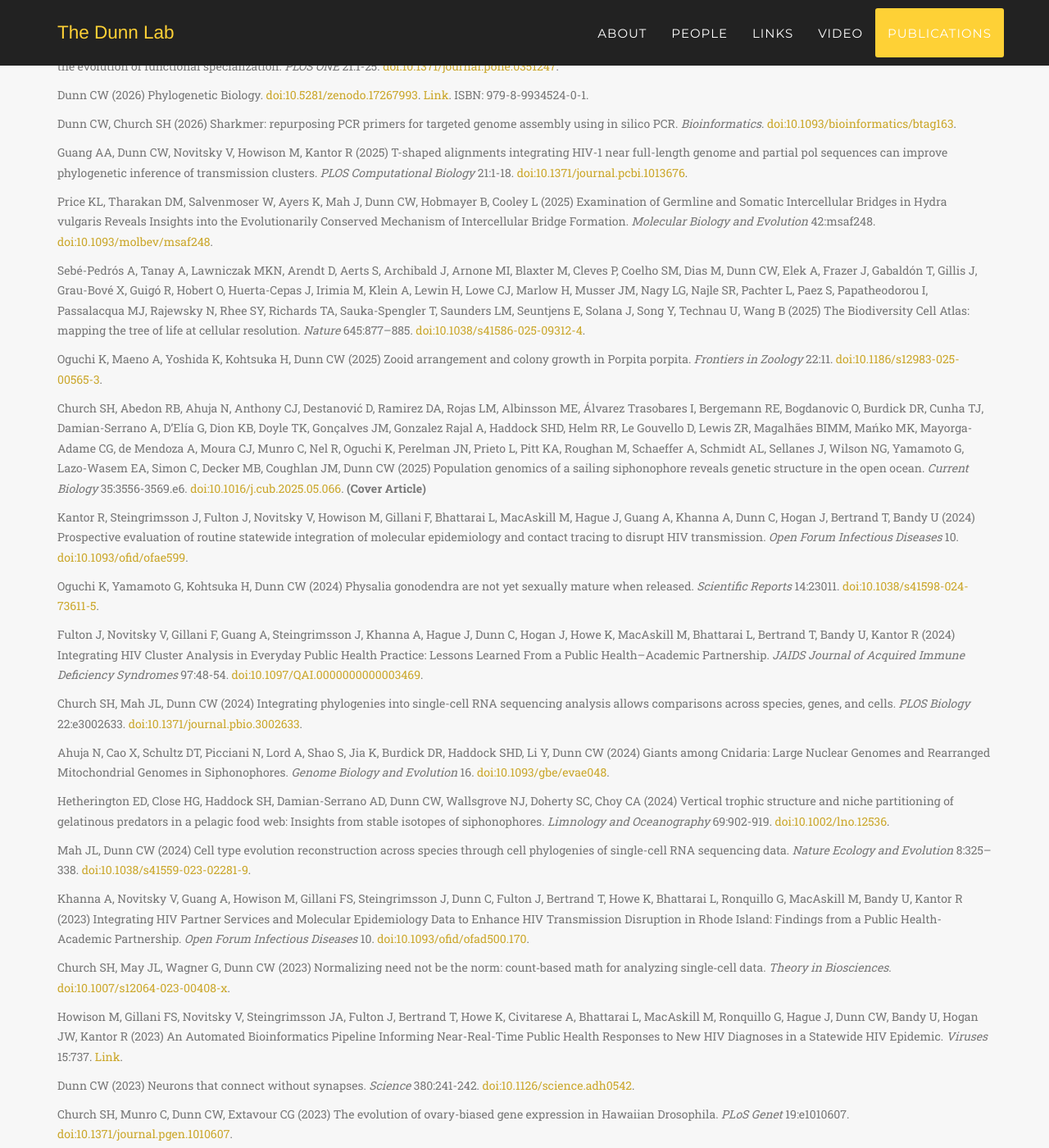
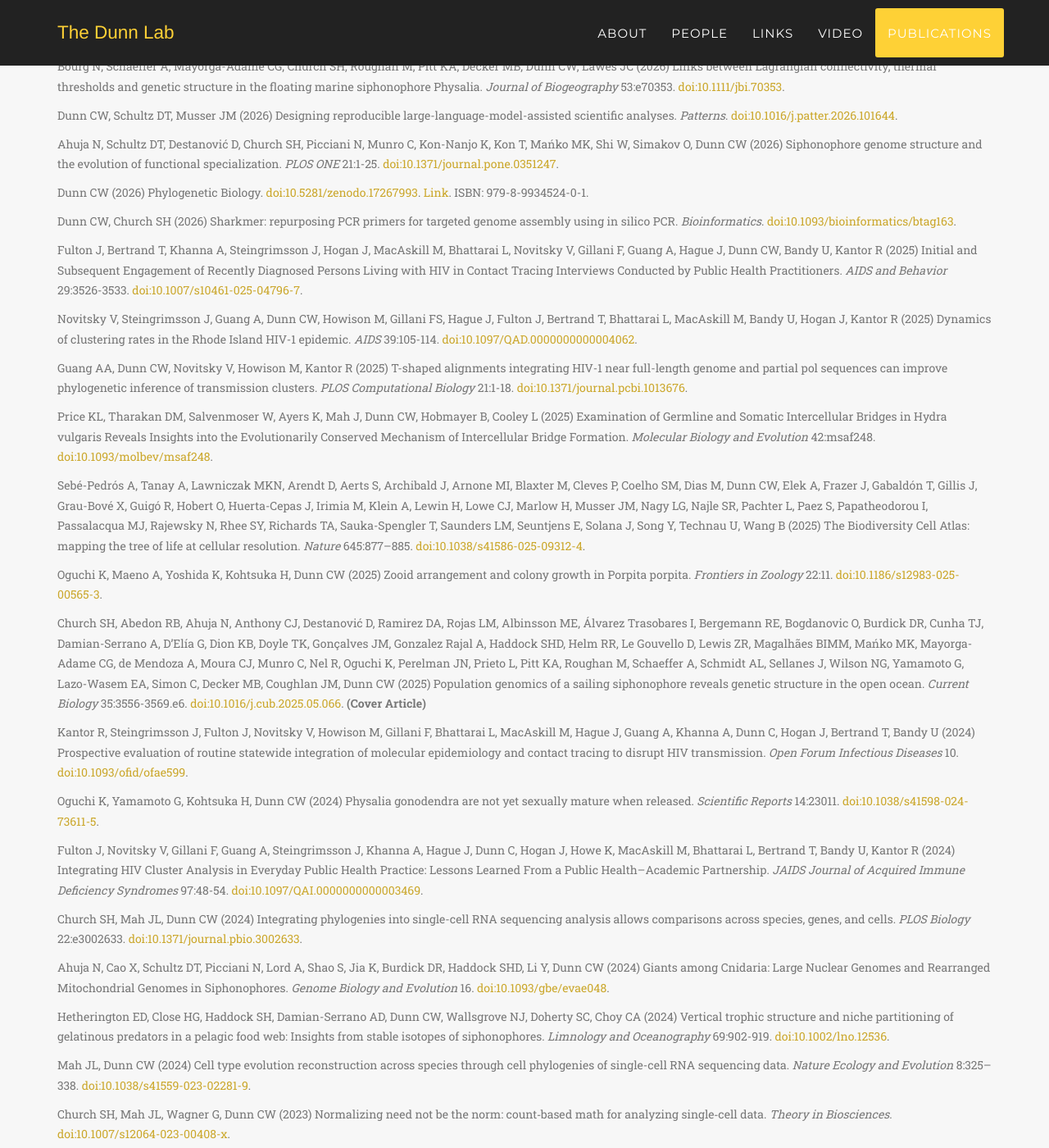
Before and after one commit to caseywdunn/caseywdunn.github.io, a Jekyll site: the page built from index.html, in a window 1280 px wide and 1400 px high, scrolled down 10193 px. Shown: the whole window at 82% size. Built offline with Jekyll 4.4.1, drawn with Linux system fonts in a browser that asks for light colours; some web fonts are replaced; some of the changed text lies outside the part shown.

Commit message:
Update publications from CV bib file
Co-Authored-By: Claude Opus 5.5 <noreply@anthropic.com>

```diff
--- a/_includes/publications.html
+++ b/_includes/publications.html
@@ -8,6 +8,14 @@
                 <h2 class="section-heading">Publications</h2>
             </div>
         </div>
+<div class="box"><div class="box-title"></div><div class="box-body">
+<p class="text-muted">Church SH, Mańko MK, Zapata F, Dunn CW (2026) Extracting AI agent-accessible data from biodiversity literature with corpus. <i>Current Biology</i> 36:R1019-R1020. <a href="https://doi.org/10.1016/j.cub.2026.08.019">doi:10.1016/j.cub.2026.08.019</a>.</p>
+</div><div class="box-footer"> </div></div>
+
+<div class="box"><div class="box-title"></div><div class="box-body">
+<p class="text-muted">Bourg N, Schaeffer A, Mayorga-Adame CG, Church SH, Roughan M, Pitt KA, Decker MB, Dunn CW, Lawes JC (2026) Links between Lagrangian connectivity, thermal thresholds and genetic structure in the floating marine siphonophore Physalia. <i>Journal of Biogeography</i> 53:e70353. <a href="https://doi.org/10.1111/jbi.70353">doi:10.1111/jbi.70353</a>.</p>
+</div><div class="box-footer"> </div></div>
+
 <div class="box"><div class="box-title"></div><div class="box-body">
 <p class="text-muted">Dunn CW, Schultz DT, Musser JM (2026) Designing reproducible large-language-model-assisted scientific analyses. <i>Patterns</i>. <a href="https://doi.org/10.1016/j.patter.2026.101644">doi:10.1016/j.patter.2026.101644</a>.</p>
 </div><div class="box-footer"> </div></div>
@@ -22,6 +30,14 @@
 
 <div class="box"><div class="box-title"></div><div class="box-body">
 <p class="text-muted">Dunn CW, Church SH (2026) Sharkmer: repurposing PCR primers for targeted genome assembly using in silico PCR. <i>Bioinformatics</i>. <a href="https://doi.org/10.1093/bioinformatics/btag163">doi:10.1093/bioinformatics/btag163</a>.</p>
+</div><div class="box-footer"> </div></div>
+
+<div class="box"><div class="box-title"></div><div class="box-body">
+<p class="text-muted">Fulton J, Bertrand T, Khanna A, Steingrimsson J, Hogan J, MacAskill M, Bhattarai L, Novitsky V, Gillani F, Guang A, Hague J, Dunn CW, Bandy U, Kantor R (2025) Initial and Subsequent Engagement of Recently Diagnosed Persons Living with HIV in Contact Tracing Interviews Conducted by Public Health Practitioners. <i>AIDS and Behavior</i> 29:3526-3533. <a href="https://doi.org/10.1007/s10461-025-04796-7">doi:10.1007/s10461-025-04796-7</a>.</p>
+</div><div class="box-footer"> </div></div>
+
+<div class="box"><div class="box-title"></div><div class="box-body">
+<p class="text-muted">Novitsky V, Steingrimsson J, Guang A, Dunn CW, Howison M, Gillani FS, Hague J, Fulton J, Bertrand T, Bhattarai L, MacAskill M, Bandy U, Hogan J, Kantor R (2025) Dynamics of clustering rates in the Rhode Island HIV-1 epidemic. <i>AIDS</i> 39:105-114. <a href="https://doi.org/10.1097/QAD.0000000000004062">doi:10.1097/QAD.0000000000004062</a>.</p>
 </div><div class="box-footer"> </div></div>
 
 <div class="box"><div class="box-title"></div><div class="box-body">
@@ -73,11 +89,7 @@
 </div><div class="box-footer"> </div></div>
 
 <div class="box"><div class="box-title"></div><div class="box-body">
-<p class="text-muted">Khanna A, Novitsky V, Guang A, Howison M, Gillani FS, Steingrimsson J, Dunn C, Fulton J, Bertrand T, Howe K, Bhattarai L, Ronquillo G, MacAskill M, Bandy U, Kantor R (2023) Integrating HIV Partner Services and Molecular Epidemiology Data to Enhance HIV Transmission Disruption in Rhode Island: Findings from a Public Health-Academic Partnership. <i>Open Forum Infectious Diseases</i> 10. <a href="https://doi.org/10.1093/ofid/ofad500.170">doi:10.1093/ofid/ofad500.170</a>.</p>
-</div><div class="box-footer"> </div></div>
-
-<div class="box"><div class="box-title"></div><div class="box-body">
-<p class="text-muted">Church SH, May JL, Wagner G, Dunn CW (2023) Normalizing need not be the norm: count‑based math for analyzing single‑cell data. <i>Theory in Biosciences</i>. <a href="https://doi.org/10.1007/s12064-023-00408-x">doi:10.1007/s12064-023-00408-x</a>.</p>
+<p class="text-muted">Church SH, Mah JL, Wagner G, Dunn CW (2023) Normalizing need not be the norm: count‑based math for analyzing single‑cell data. <i>Theory in Biosciences</i>. <a href="https://doi.org/10.1007/s12064-023-00408-x">doi:10.1007/s12064-023-00408-x</a>.</p>
 </div><div class="box-footer"> </div></div>
 
 <div class="box"><div class="box-title"></div><div class="box-body">
@@ -94,6 +106,10 @@
 
 <div class="box"><div class="box-title"></div><div class="box-body">
 <p class="text-muted">Novitsky V, Steingrimsson J, Howison M, Dunn CW, Gillani FS, Fulton J, Bertrand T, Howe K, Bhattarai L, Ronquillo G, MacAskill M, Bandy U, Hogan J, Kantor R (2023) Not all clusters are equal: dynamics of molecular HIV-1 clusters in a statewide Rhode Island epidemic. <i>AIDS</i>. <a href="https://doi.org/10.1097/QAD.0000000000003426">doi:10.1097/QAD.0000000000003426</a>.</p>
+</div><div class="box-footer"> </div></div>
+
+<div class="box"><div class="box-title"></div><div class="box-body">
+<p class="text-muted">Novitsky V, Steingrimsson J, Gillani FS, Howison M, Aung S, Solomon M, Won CY, Brotherton A, Shah R, Dunn CW, Fulton J, Bertrand T, Civitarese A, Howe K, Marak T, Chan P, Bandy U, Alexander-Scott N, Hogan J, Kantor R (2022) Statewide longitudinal trends in transmitted HIV-1 drug resistance in Rhode Island, USA. <i>Open Forum Infectious Diseases</i> 9:ofab587. <a href="https://doi.org/10.1093/ofid/ofab587">doi:10.1093/ofid/ofab587</a>.</p>
 </div><div class="box-footer"> </div></div>
 
 <div class="box"><div class="box-title"></div><div class="box-body">
@@ -202,6 +218,10 @@
 
 <div class="box"><div class="box-title"></div><div class="box-body">
 <p class="text-muted">Lewis ZR, Dunn CW (2018) Genome evolution: We are not so special. <i>eLife</i>. <a href="https://doi.org/10.7554/eLife.38726">doi:10.7554/eLife.38726</a>. Git code repository: <a href="https://github.com/dunnlab/gene_inventory_2018">https://github.com/dunnlab/gene_inventory_2018</a>.</p>
+</div><div class="box-footer"> </div></div>
+
+<div class="box"><div class="box-title"></div><div class="box-body">
+<p class="text-muted">Voolstra CR, Adamski M, Agrawal S, Antunes A, Aranda M, Baxevanis A, Blaxter M, Bosch T, Bracken-Grissom H, Coddington J, Collins T, Crandall K, Dahl M, Distel D, Dunn C, others (2017) Advancing genomics through the Global Invertebrate Genomics Alliance (GIGA). <i>Invertebrate Systematics</i> 31:1-7. <a href="https://doi.org/10.1071/IS16059">doi:10.1071/IS16059</a>.</p>
 </div><div class="box-footer"> </div></div>
 
 <div class="box"><div class="box-title"></div><div class="box-body">
@@ -409,6 +429,10 @@
 </div><div class="box-footer"> </div></div>
 
 <div class="box"><div class="box-title"></div><div class="box-body">
+<p class="text-muted">Mills CE, Haddock SHD, Dunn CW, Pugh PR (2007) Key to the Siphonophora. <i>The Light & Smith manual: intertidal invertebrates from central California to Oregon, 4th edition</i>.</p>
+</div><div class="box-footer"> </div></div>
+
+<div class="box"><div class="box-title"></div><div class="box-body">
 <p class="text-muted">Mills CE, Marques AC, Migotto AE, Calder DR, Hand C, Rees JT, Haddock SHD, Dunn CW, Pugh PR (2007) Hydrozoa: Polyps, Hydromedusae, and Siphonophora. <i>The Light & Smith manual: intertidal invertebrates from central California to Oregon, 4th edition</i>.</p>
 </div><div class="box-footer"> </div></div>
 
```
